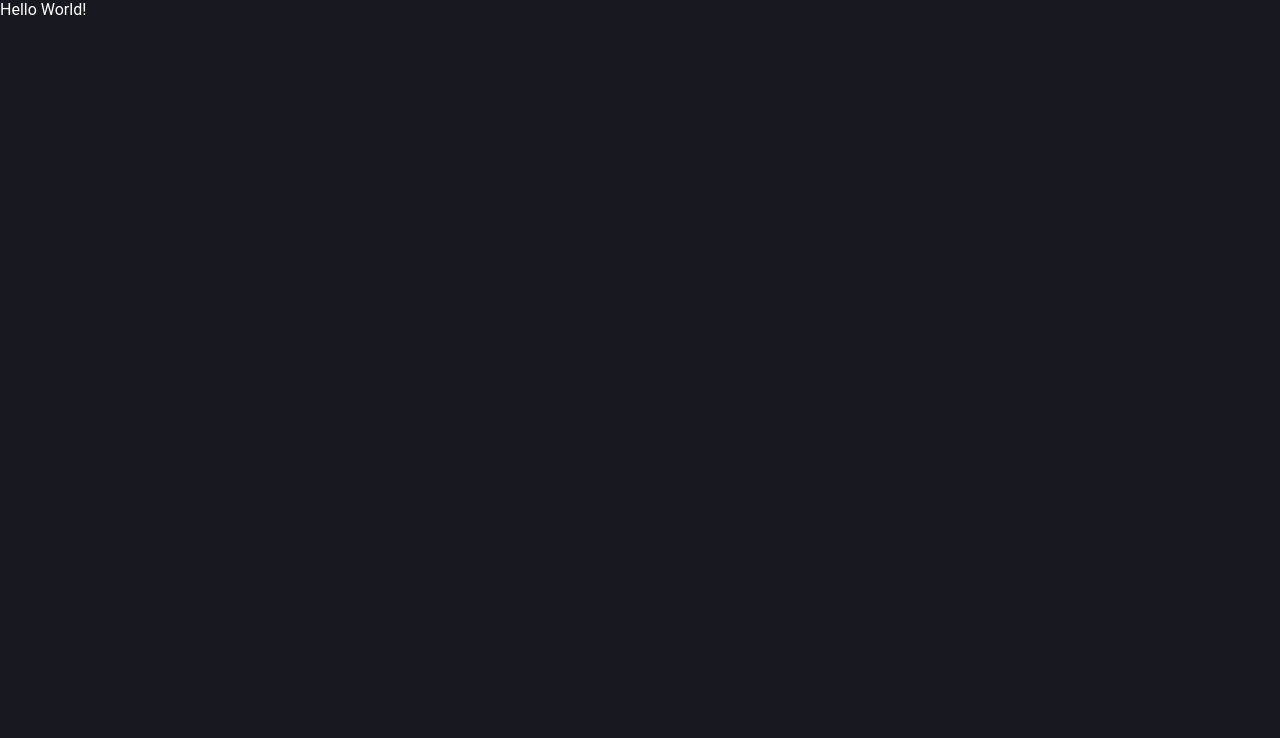
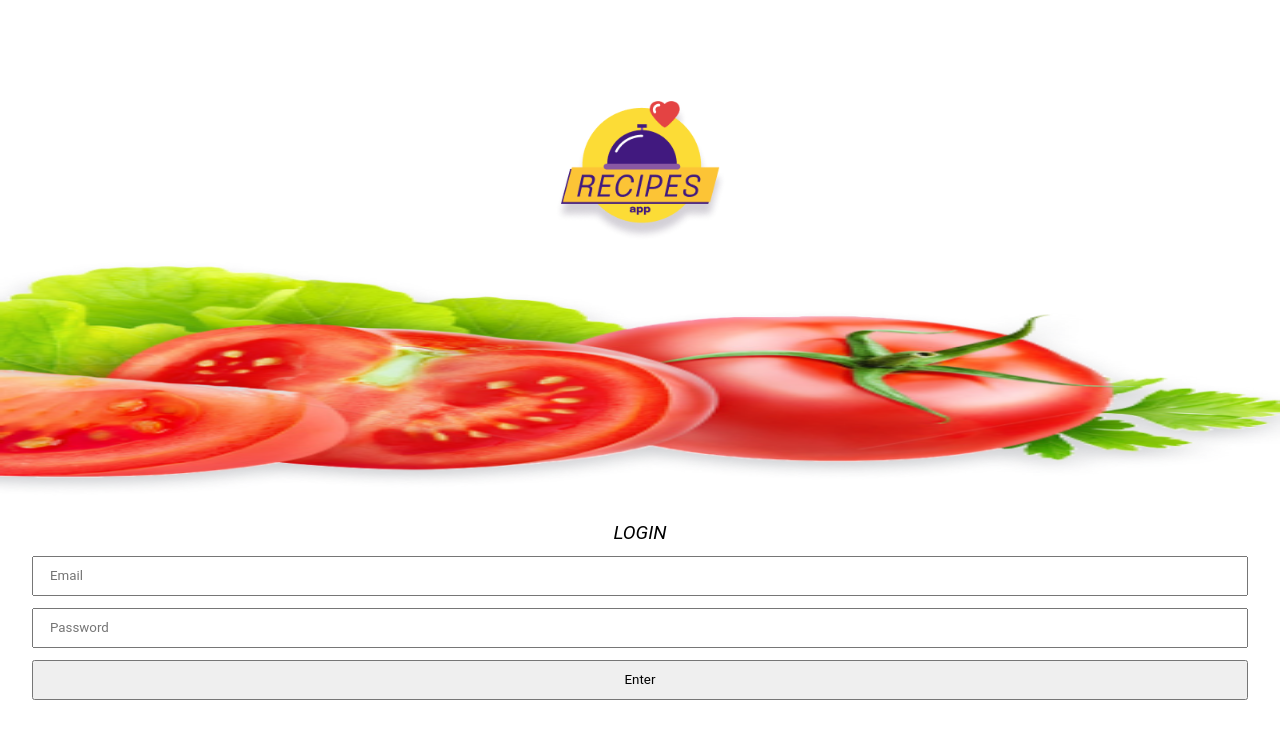
Before and after one commit to vitorGaia/recipes-app, a Next.js app: page / in a window 1280 px wide. Shown: the top 738 px of the page. Built offline with nearby package versions, Linux system fonts and the light colour scheme.

Commit message:
feat: formatação inicial a tela de login.

```diff
--- a/src/app/globals.css
+++ b/src/app/globals.css
@@ -3,6 +3,13 @@ body, * {
   padding: 0;
   box-sizing: border-box;
   font-family: 'Roboto', sans-serif;
-  background-color: #171820;
-  color: #fff;
 }
+
+main {
+  max-width: 100vw;
+  min-height: 100vh;
+  display: flex;
+  flex-direction: column;
+  justify-content: center;
+  align-items: center;
+}
--- a/src/app/page.tsx
+++ b/src/app/page.tsx
@@ -1,7 +1,7 @@
-import styles from './page.module.css'
+import Login from './pages/Login/page'
 
 export default function Home() {
   return (
-    <div>Hello World!</div>
+    <Login />
   )
 }
--- /dev/null
+++ b/src/app/pages/Login/page.module.css
@@ -0,0 +1,45 @@
+.loginPage {
+  /* background-color: #8d6b6b; */
+  justify-content: baseline;
+}
+
+.logoImage {
+  /* background-color: red; */
+  width: 175px;
+  height: 140px;
+}
+
+.tomateImage {
+  /* background-color: aquamarine; */
+  width: 100%;
+  height: 280px;
+  background-position: center;
+}
+
+.loginForm {
+  /* background-color: blue; */
+  display: flex;
+  flex-direction: column;
+  justify-content: center;
+  align-items: center;
+  width: 100%;
+  padding: 0 2rem;
+  gap: 0.75rem;
+}
+
+.loginForm span {
+  /* background-color: yellow; */
+  font-size: 1.2rem;
+  font-style: italic;
+}
+
+.loginPage .loginForm input {
+  width: 100%;
+  height: 40px;
+  padding: 0 1rem;
+}
+
+.loginPage .loginForm button {
+  width: 100%;
+  height: 40px;
+}
--- /dev/null
+++ b/src/app/pages/Login/page.tsx
@@ -0,0 +1,34 @@
+import React from 'react';
+import tomate from '../../images/tomate.png';
+import logo from '../../images/logoRecipesApp.png';
+import styles from './page.module.css'
+import Image from 'next/image';
+
+function Login() {
+  return (
+    <main className={styles.loginPage}>
+      <Image
+        src={logo}
+        alt="logo recipes app"
+        width={500}
+        height={500}
+        className={styles.logoImage}
+      />
+      <Image
+        src={tomate}
+        alt="tomate delicioso"
+        width={500}
+        height={500}
+        className={styles.tomateImage}
+      />
+      <form className={styles.loginForm}>
+        <span>LOGIN</span>
+        <input type="text" placeholder="Email" />
+        <input type="password" placeholder="Password" />
+        <button type="button">Enter</button>
+      </form>
+    </main>
+  );
+}
+
+export default Login;
```
Also changed, not shown: src/app/images/logoRecipesApp.png (added), src/app/images/tomate.png (added), src/app/page.module.css (added).
